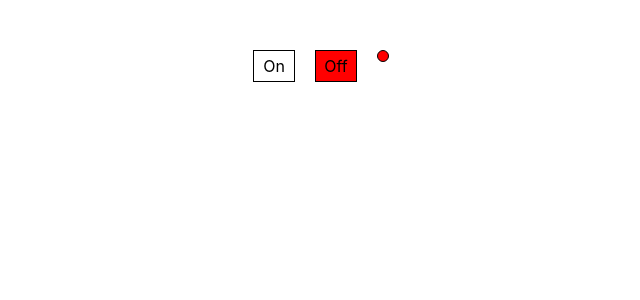
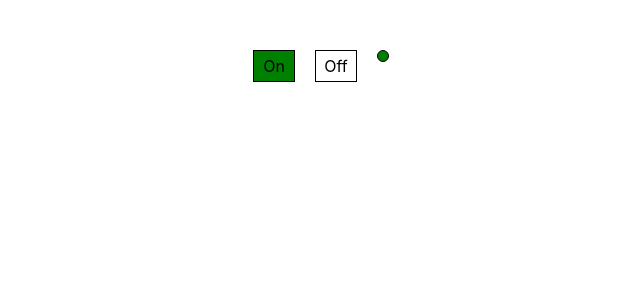
Before and after one commit to ElenaWebDev984/useState, a React (Create React App) app: page / in a window 1280 px wide. Shown: the top 300 px of the page, without its empty margins (319-959 px from the left). Built offline with nearby package versions, Linux system fonts and the light colour scheme.

Commit message:
added useState

```diff
--- a/src/OnOff/OnOff.tsx
+++ b/src/OnOff/OnOff.tsx
@@ -5,7 +5,7 @@ type OnOffTypes = {
 }
 
 export const OnOff = ({defaultOn}: OnOffTypes) => {
-    const [on, setOn] = useState<OnOffTypes>(false);
+    const [on, setOn] = useState(defaultOn);
 
     const onStyle = {
         width: '30px',
```
